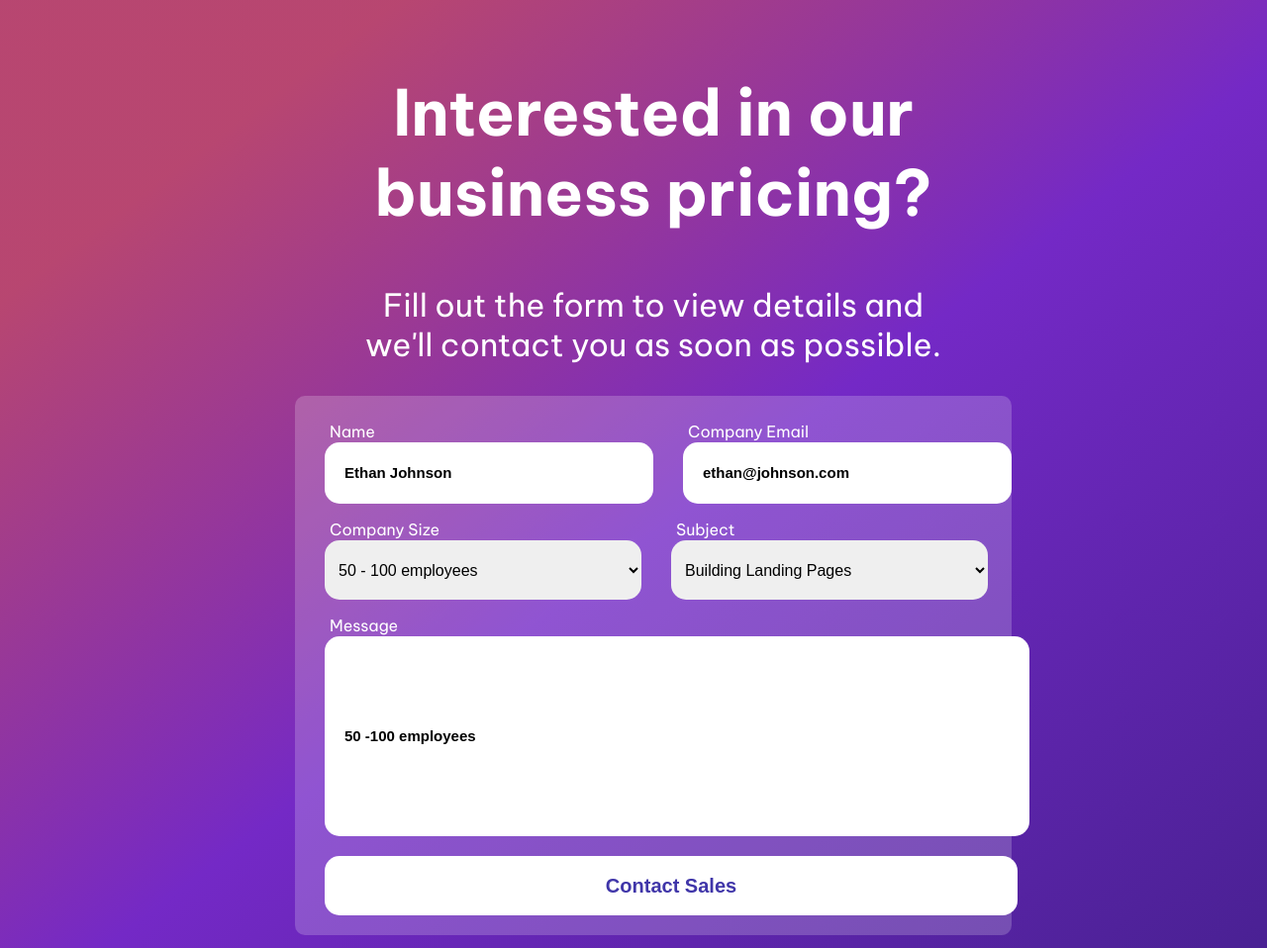
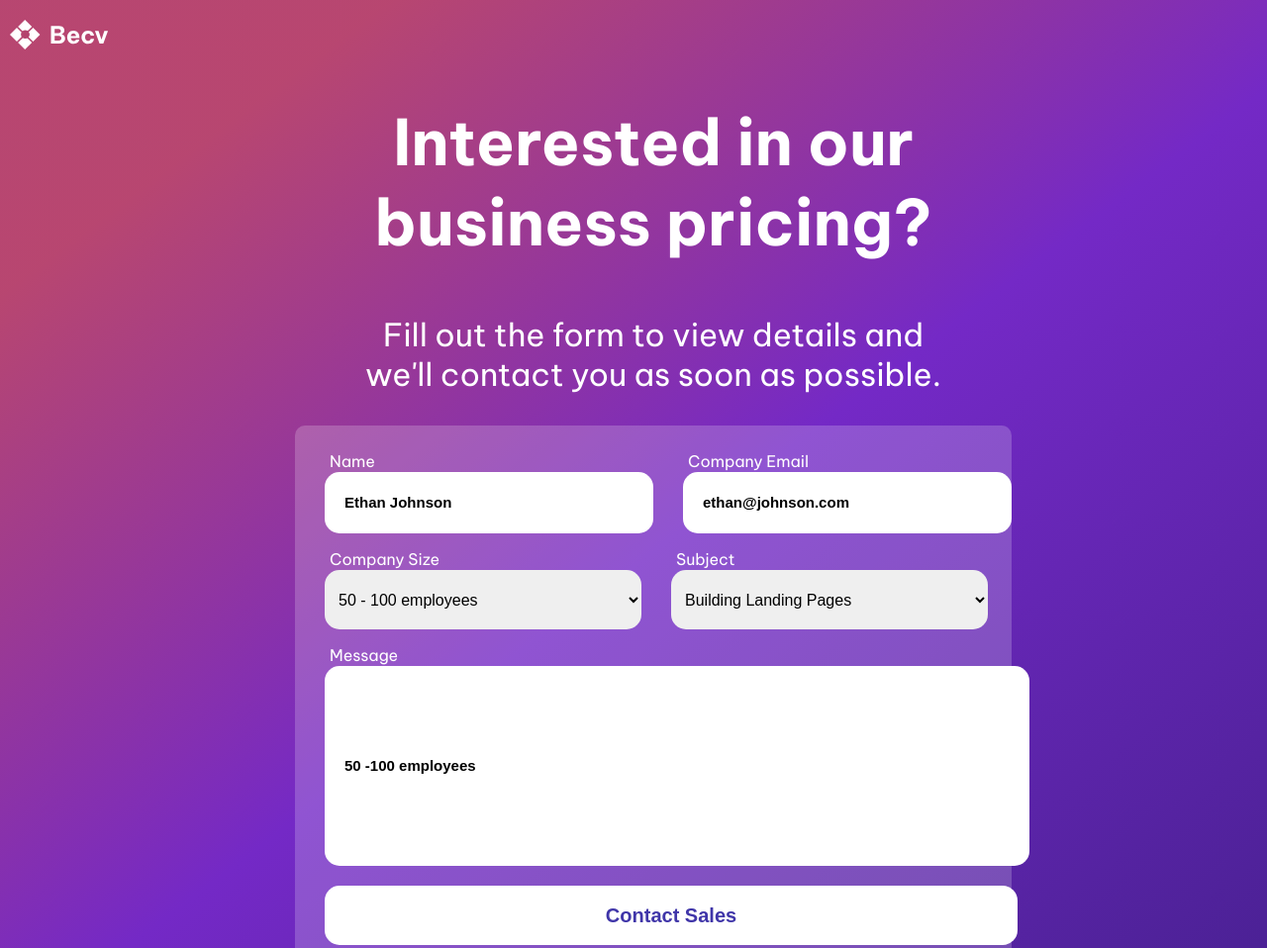
Before and after one commit to Brayoski01/contact-Page, a plain HTML site: page index.html in a window 1280 px wide. Shown: the top 958 px of the page at 99% size. Drawn offline with Linux system fonts and the light colour scheme; files whose address does not match are found by name.

Commit message:
Update index.html

```diff
--- a/index.html
+++ b/index.html
@@ -15,7 +15,7 @@
   <body>
     <div class="container">
       <div class="content"></div>
-      <img class="logo" src="resources/Logo.svg" alt="" />
+      <img class="logo" src="Logo.svg" alt="" />
       <div class="info">
         <h2>Interested in our business pricing?</h2>
         <p>
```
